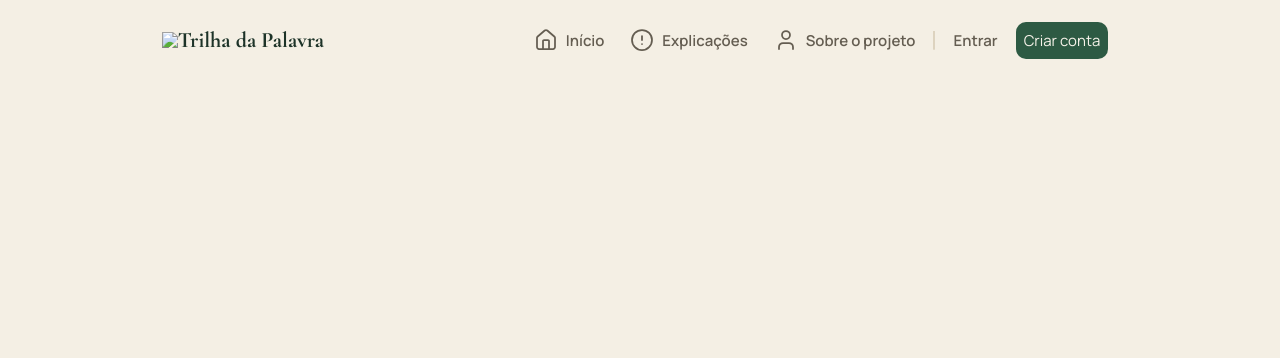
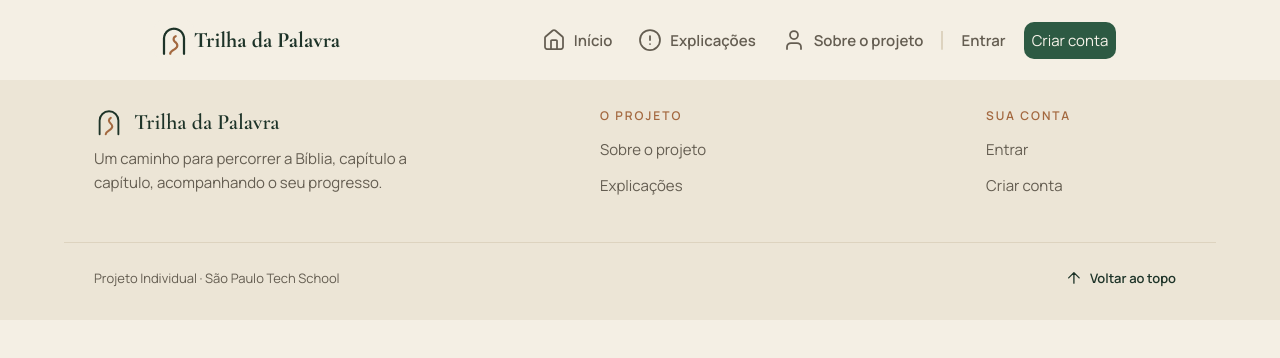
Before and after one commit to adrianpatricio/trilha_da_palavra, a website: page public/index.html in a window 1280 px wide. Drawn offline with nearby package versions, Linux system fonts and the light colour scheme.

Commit message:
feat: adiciona o footer.js e footer.css && adiciona link css no index.html

```diff
--- /dev/null
+++ b/public/css/footer.css
@@ -0,0 +1,131 @@
+footer {
+    display: flex;
+    justify-content: center;
+    align-items: center;
+    height: 240px;
+    background-color: #ECE5D6;
+}
+
+footer p {
+    margin: 0;
+}
+
+footer .container_footer {
+    display: flex;
+    justify-content: center;
+    align-items: center;
+    flex-direction: column;
+    width: 1240px;
+    max-width: 90%;
+}
+
+.container_footer .container_info {
+    display: flex;
+    justify-content: space-between;
+    align-items: flex-start;
+    width: 100%;
+    padding: 0 30px;
+    box-sizing: border-box;
+}
+
+/* SOBRE */
+
+.container_info .section_sobre {
+    display: flex;
+    flex-direction: column;
+    width: 320px;
+    gap: 10px;
+}
+
+.section_sobre a {
+    display: flex;
+    align-items: center;
+    height: 30px;
+    font-family: 'Cormorant Garamond';
+    font-size: 22px;
+    font-weight: 600;
+    color: var(--heading);
+    gap: 10px;
+}
+
+.section_sobre .descricao_sobre {
+    font-family: 'Manrope';
+    font-size: 15px;
+    line-height: 1.6;
+    color: var(--muted);
+}
+
+/* PROJETO E CONTA */
+
+.container_info .section_projeto,
+.container_info .section_conta {
+    display: flex;
+    flex-direction: column;
+    gap: 15px;
+    width: 200px;
+    height: 105px;
+}
+
+.section_projeto p,
+.section_conta p {
+    font-family: 'Manrope';
+    font-size: 12px;
+    font-weight: 600;
+    letter-spacing: 2px;
+    color: #A3683F;
+}
+
+.section_projeto a,
+.section_conta a {
+    font-family: 'Manrope';
+    font-size: 15px;
+    color: var(--muted);
+    transition: 0.3s all;
+}
+
+.section_projeto a:hover,
+.section_conta a:hover {
+    color: var(--heading);
+}
+
+/* DIVISOR */
+
+.container_footer .divisor_footer {
+    width: 100%;
+    border-top: 1px solid #DDD3BF;
+    margin: 30px 0 20px;
+}
+
+/* REFERÊNCIAS */
+
+.container_footer .section_referencias {
+    display: flex;
+    justify-content: space-between;
+    align-items: center;
+    width: 100%;
+    padding: 0 30px;
+    box-sizing: border-box;
+}
+
+.section_referencias p {
+    font-family: 'Manrope';
+    font-size: 13px;
+    color: var(--muted);
+}
+
+.section_referencias .voltar_topo {
+    display: inline-flex;
+    align-items: center;
+    gap: 10px;
+    font-family: 'Manrope';
+    font-size: 13px;
+    font-weight: 600;
+    color: var(--heading);
+    padding: 6px 10px;
+    border-radius: 10px;
+    transition: 0.3s all;
+}
+
+.section_referencias .voltar_topo:hover {
+    background-color: #E2D9C5;
+}
--- a/public/index.html
+++ b/public/index.html
@@ -88,10 +88,13 @@
 
   <link rel="stylesheet" href="./css/estilo.css">
   <link rel="stylesheet" href="./css/header.css">
+  <link rel="stylesheet" href="./css/footer.css">
 </head>
 <body>
     <header id="header" data-pagina="inicio"></header>
     <script src="./js/header.js"></script>
 
+    <footer id="footer" data-pagina="inicio"></footer>
+    <script src="./js/footer.js"></script>
 </body>
 </html>
--- /dev/null
+++ b/public/js/footer.js
@@ -0,0 +1,54 @@
+var footer = document.getElementById('footer');
+
+footer.innerHTML = `
+    <section class="container_footer">
+        <section class="container_info">
+            <section class="section_sobre">
+                <a href="./index.html">
+                   <svg width="30" height="30" viewBox="0 0 30 30" fill="none" xmlns="http://www.w3.org/2000/svg">
+                        <path d="M5.625 27.1875V13.5938C5.625 11.1073 6.61272 8.72278 8.37087 6.96462C10.129 5.20647 12.5136 4.21875 15 4.21875C17.4864 4.21875 19.871 5.20647 21.6291 6.96462C23.3873 8.72278 24.375 11.1073 24.375 13.5938V27.1875" stroke="#1D3328" stroke-width="1.875" stroke-linecap="round"/>
+                    <path d="M11.7188 27.1875C11.7188 24 18.2812 23.25 18.2812 19.5C18.2812 16.6875 14.9062 16.125 14.9062 13.5938C14.9062 12.375 15.6562 11.4375 16.7812 10.7812" stroke="#A3683F" stroke-width="2.0625" stroke-linecap="round"/>
+                </svg>
+
+                    <p>Trilha da Palavra</p>
+                </a>
+
+                <p class="descricao_sobre">Um caminho para percorrer a Bíblia, capítulo a capítulo, acompanhando o seu progresso.</p>
+            </section>
+
+            <section class="section_projeto">
+                <p>O PROJETO</p>
+
+                <a href="#">Sobre o projeto</a>
+
+                <a href="#">Explicações</a>
+            </section>
+
+            <section class="section_conta">
+                <p>SUA CONTA</p>
+
+                <a href="#">Entrar</a>
+
+                <a href="#">Criar conta</a>
+            </section>
+        </section>
+
+        <span class="divisor_footer"></span>
+
+        <section class="section_referencias">
+            <p>Projeto Individual · São Paulo Tech School</p>
+
+            <a href="#header" class="voltar_topo">
+                <svg width="12" height="12" viewBox="0 0 12 12" fill="none" xmlns="http://www.w3.org/2000/svg">
+                    <path d="M11.1562 5.90625L5.90625 0.65625L0.65625 5.90625M5.90625 0.65625V11.1562" stroke="currentColor" stroke-width="1.3125" stroke-linecap="round" stroke-linejoin="round"/>
+                </svg>
+
+                Voltar ao topo
+            </a>
+        </section>
+    </section>
+`;
+
+var atual = footer.querySelector('[data-link="' + footer.dataset.pagina + '"]');
+
+if (atual) atual.classList.add('agora');
```
Also changed, not shown: public/assets/img/logo.png (added).
